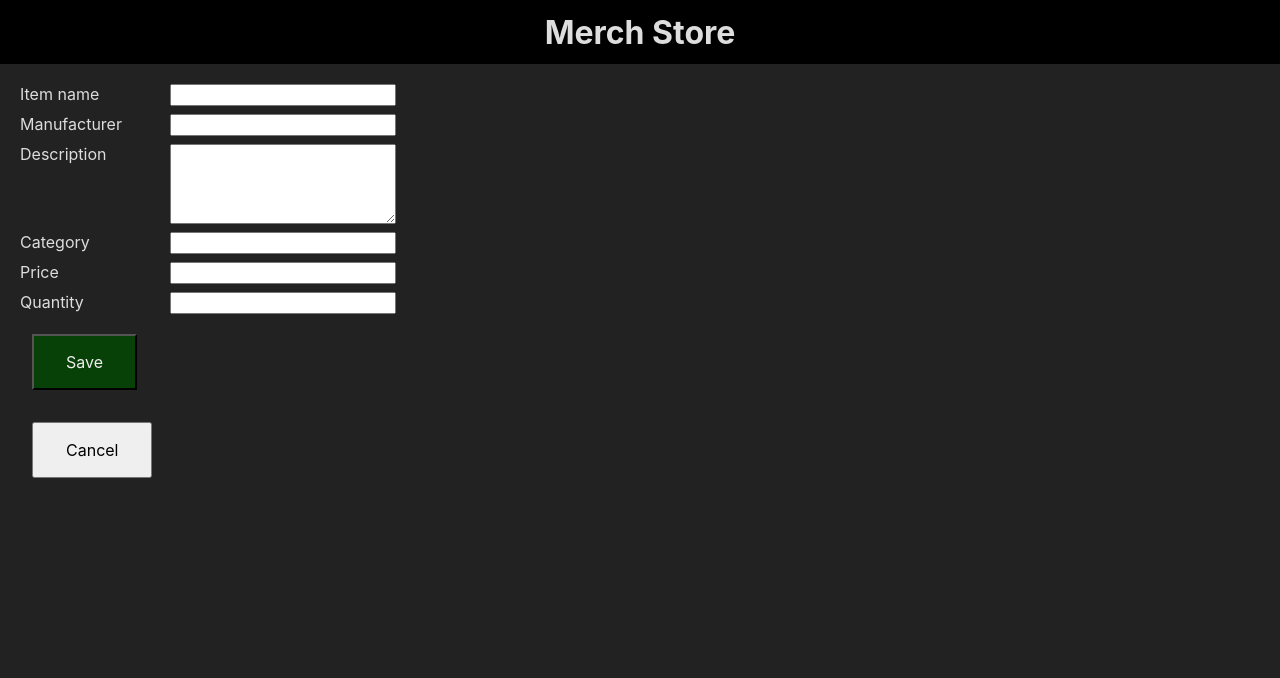
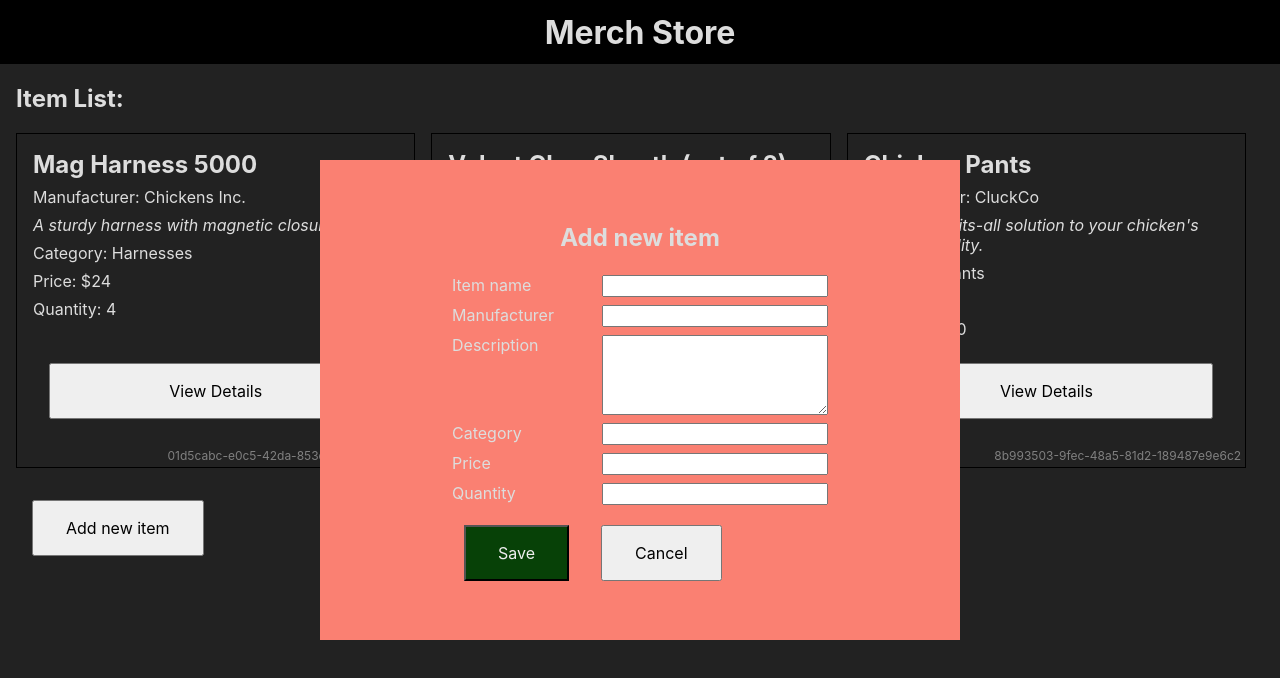
Before and after one commit to QuietEvolver/merch-store, a React (Create React App) app: page / in a window 1280 px wide. Both pictures are taken after a click on the button "Add new item". Shown: the top 678 px of the page. Built offline with nearby package versions, Linux system fonts and the light colour scheme.

Commit message:
Implement modal, enable Buy and Restock actions, add diagram
Co-authored-by: Noah! <NoahJpg@users.noreply.github.com>
Co-authored-by: Jen Holcomb <jenniferholcomb@users.noreply.github.com>
Co-authored-by: VW <QuietEvolver@users.noreply.github.com>

```diff
--- a/src/components/ItemDetail.js
+++ b/src/components/ItemDetail.js
@@ -16,9 +16,9 @@ function ItemDetail(props) {
       <div className="details-button-area">
         <button onClick={props.onClickBackToList}>Back to list</button>
         <button className='yellow'>Edit</button>
-        <button className='red'>Delete</button>
-        <button className='green'>Buy</button>
-        <button className='orange'>Restock</button>
+        <button onClick={() => props.onClickDelete(props.item.id)} className='red'>Delete</button>
+        <button disabled={props.item.quantity === 0} onClick={() => props.onClickBuy(props.item.id)} className='green'>Buy</button>
+        <button onClick={() => props.onClickRestock(props.item.id)} className='orange'>Restock</button>
       </div>
     </div>
   );
@@ -27,6 +27,9 @@ function ItemDetail(props) {
 ItemDetail.propTypes = {
   item: PropTypes.object,
   onClickBackToList: PropTypes.func,
+  onClickBuy: PropTypes.func,
+  onClickRestock: PropTypes.func,
+  onClickDelete: PropTypes.func,
 };
 
 export default ItemDetail;
--- a/src/components/MerchControl.js
+++ b/src/components/MerchControl.js
@@ -4,6 +4,7 @@ import MerchList from './MerchList';
 import { v4 } from 'uuid';
 import NewItemForm from './NewItemForm';
 import ItemDetail from './ItemDetail';
+import Modal from './Modal';
 
 class MerchControl extends React.Component {
   constructor(props) {
@@ -53,9 +54,43 @@ class MerchControl extends React.Component {
     }));
   }
 
+  handleBuyItem = (id) => {
+    const newItemList = [...this.state.itemList];
+    const depletedItem = this.getItemById(id, newItemList);
+    depletedItem.quantity = parseInt(depletedItem.quantity - 1);
+    this.setState({
+      itemList: newItemList,
+    });
+  }
+
+  handleRestockItem = (id) => {
+    const newItemList = [...this.state.itemList];
+    const restockedItem = this.getItemById(id, newItemList);
+    restockedItem.quantity = parseInt(restockedItem.quantity + 1);
+    this.setState({
+      itemList: newItemList,
+    });
+  }
+
+  handleDeleteItem = (id) => {
+    const newItemList = [...this.state.itemList];
+    const doomedItem = this.getItemById(id, newItemList);
+    newItemList.splice(newItemList.indexOf(doomedItem), 1);
+    this.setState({
+      itemList: newItemList,
+      selectedItem: null,
+    });
+  }
+
   handleClickAddNewItem = () => {
-    this.setState((prevState) => ({
-      newItemFormShowing: !prevState.newItemFormShowing
+    this.setState(() => ({
+      newItemFormShowing: true,
+    }));
+  };
+
+  handleCancelAddingNewItem = () => {
+    this.setState(() => ({
+      newItemFormShowing: false,
     }));
   };
 
@@ -65,7 +100,6 @@ class MerchControl extends React.Component {
   };
 
   handleAddingNewItem = (newItem) => {
-    console.log(newItem);
     const newItemList = [...this.state.itemList];
     newItemList.push(newItem);
     this.setState({
@@ -74,35 +108,36 @@ class MerchControl extends React.Component {
     });
   }
 
+
+
   render() {
     return (
       <React.Fragment>
         <Header />
         <main>
           {
-            this.state.newItemFormShowing ?
-
-              <NewItemForm onClickAddItem={this.handleAddingNewItem} /> //if true
-              :
-              this.state.selectedItem === null && // if false
+            this.state.selectedItem === null ?
+            <React.Fragment>
               <MerchList
                 itemList={this.state.itemList}
                 handleChangingSelectedItem={this.handleChangingSelectedItem}
               />
-
-          }
-          {
-            this.state.selectedItem === null &&
-            <button className={this.state.newItemFormShowing || 'green'} onClick={this.handleClickAddNewItem}>
-              {this.state.newItemFormShowing ? 'Cancel' : 'Add new item'}
-            </button>
-          }
-
-          {
-            this.state.selectedItem !== null &&
+              <button className={this.state.newItemFormShowing || 'green'} onClick={this.handleClickAddNewItem}>
+                Add new item
+              </button>
+              <Modal
+                showing={this.state.newItemFormShowing}
+                headerText={'Add new item'}
+                bodyComponent={<NewItemForm onClickAddItem={this.handleAddingNewItem} onCancelAddItem={this.handleCancelAddingNewItem} />}
+              />
+            </React.Fragment>
+            :
             <ItemDetail
               item={this.state.selectedItem}
               onClickBackToList={this.handleClickBackToList}
+              onClickBuy={this.handleBuyItem}
+              onClickRestock={this.handleRestockItem}
+              onClickDelete={this.handleDeleteItem}
             />
           }
         </main>
--- /dev/null
+++ b/src/components/Modal.js
@@ -0,0 +1,21 @@
+
+import React from 'react';
+import PropTypes from "prop-types";
+
+function Modal(props) {
+
+  return (
+    <div className={`modal${props.showing ? ' showing' : ''}`}>
+      <h2>{props.headerText}</h2>
+      {props.bodyComponent}
+    </div>
+  );
+}
+
+Modal.propTypes = {
+  showing: PropTypes.bool,
+  bodyComponent: PropTypes.object,
+  headerText: PropTypes.string,
+};
+
+export default Modal;
--- a/src/components/NewItemForm.js
+++ b/src/components/NewItemForm.js
@@ -1,7 +1,6 @@
 import React from "react";
 import { v4 } from "uuid";
 import PropTypes from "prop-types";
-
 
 function NewItemForm(props) {
 
@@ -46,12 +45,14 @@ function NewItemForm(props) {
         <input name="quantity" type="text" />
       </div>
       <button className='green'>Save</button>
+      <button onClick={props.onCancelAddItem} type='button'>Cancel</button>
     </form>
   );
 }
 
-NewItemForm.prototype = {
-  onClickAddItem: PropTypes.func
+NewItemForm.propType = {
+  onClickAddItem: PropTypes.func,
+  onCancelAddItem: PropTypes.func
 }
 
 export default NewItemForm;
--- a/src/index.css
+++ b/src/index.css
@@ -29,8 +29,18 @@ button {
   font-size: inherit;
   padding: 1rem 2rem;
   cursor: pointer;
-  transition: all 200ms ease;
+  transition: all 100ms ease;
   margin: 1rem;
+}
+
+button:disabled {
+  opacity: 0.5;
+  background-color: gray !important;
+  cursor: unset;
+}
+
+button:disabled:hover {
+  outline: none;
 }
 
 button.green {
@@ -160,3 +170,25 @@ form textarea {
 .details-button-area {
   background-color: salmon;
 }
+
+.modal {
+  position: fixed;
+  left: 50%;
+  top: 50%;
+  translate: -50% -50%;
+  width: 50vw;
+  min-height: 30rem;
+  background-color: salmon;
+  padding: 1rem;
+  opacity: 0;
+  pointer-events: none;
+  display: flex;
+  flex-direction: column;
+  align-items: center;
+  justify-content: center;
+}
+
+.modal.showing {
+  opacity: 1;
+  pointer-events: all;
+}
```
Also changed, not shown: src/components/Header.js (line endings or trailing spaces), src/img/component-architecture.png (added), 1 other file (tests, documents, lock files or other folders).
